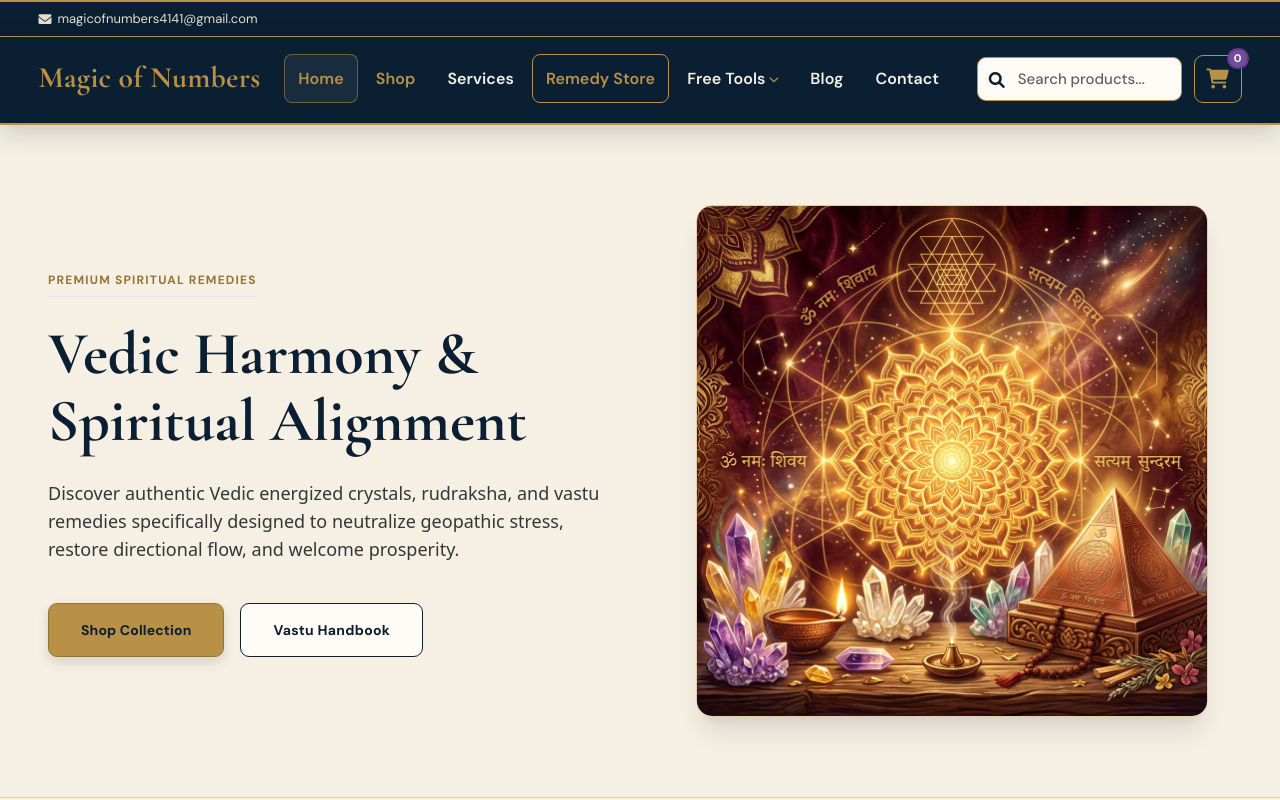
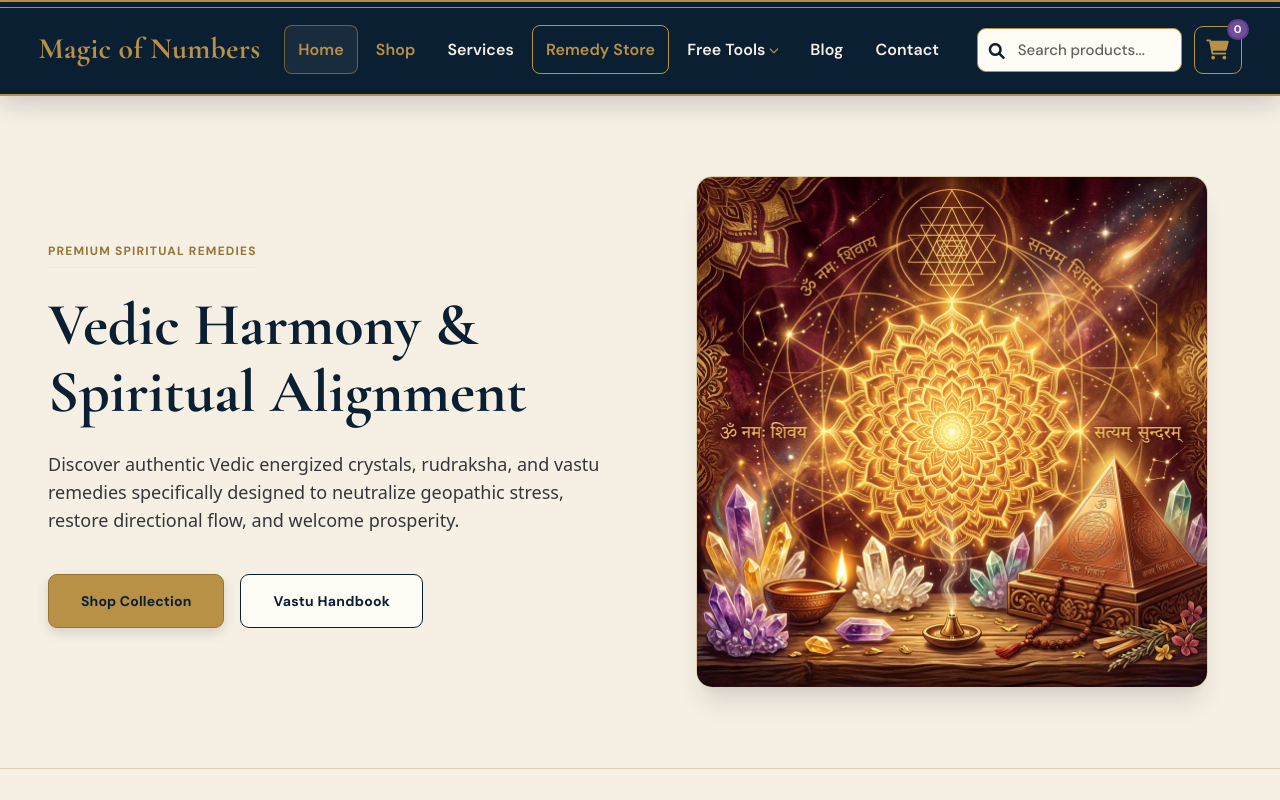
Before and after one commit to luciferlupin/magic-of-numbers, a plain HTML site: page index.html in a window 1280 px wide. Shown: the top 800 px of the page. Drawn offline with nearby package versions, Linux system fonts and the light colour scheme.

Commit message:
Update CSS and JS files

```diff
--- a/css/style.css
+++ b/css/style.css
@@ -1660,34 +1660,20 @@ section[style*="linear-gradient"] p {
     outline-offset: 3px;
 }
 
-/* Email-only heritage support strip; phone and WhatsApp promotion stay removed. */
+/* Thin heritage band in place of promotional contact clutter. */
 .top-contact-bar {
-    display: flex !important;
-    min-height: 36px;
-    padding: 6px clamp(22px, 3vw, 46px) !important;
+    display: block !important;
+    height: 8px;
+    min-height: 8px;
+    overflow: hidden;
+    padding: 0 !important;
     background: var(--midnight-blue) !important;
     border-top: 2px solid var(--old-gold);
     border-bottom: 1px solid var(--old-gold);
 }
 
 .top-contact-bar > * {
-    display: flex !important;
-}
-
-.top-contact-bar .top-bar-info,
-.top-contact-bar .top-bar-item {
-    align-items: center;
-}
-
-.top-contact-bar .top-bar-item,
-.top-contact-bar .top-bar-item a,
-.top-contact-bar .top-bar-item i {
-    color: #E5DDCF !important;
-    font-size: 13px;
-}
-
-.top-contact-bar .top-bar-item a:hover {
-    color: var(--old-gold) !important;
+    display: none !important;
 }
 
 /* Midnight header and clear shopping actions. */
--- a/js/script.js
+++ b/js/script.js
@@ -8,9 +8,9 @@ document.addEventListener('DOMContentLoaded', function() {
         if (linkFile === currentFile) link.setAttribute('aria-current', 'page');
     });
 
-    // Keep the support email while removing any public phone item.
+    // Keep the header free of contact clutter; support details remain in the footer.
     document.querySelectorAll('.top-contact-bar .top-bar-item').forEach((item) => {
-        if (item.querySelector('a[href^="tel:"]')) item.remove();
+        item.remove();
     });
 
     // The direct-order WhatsApp announcement is no longer part of the header.
```
